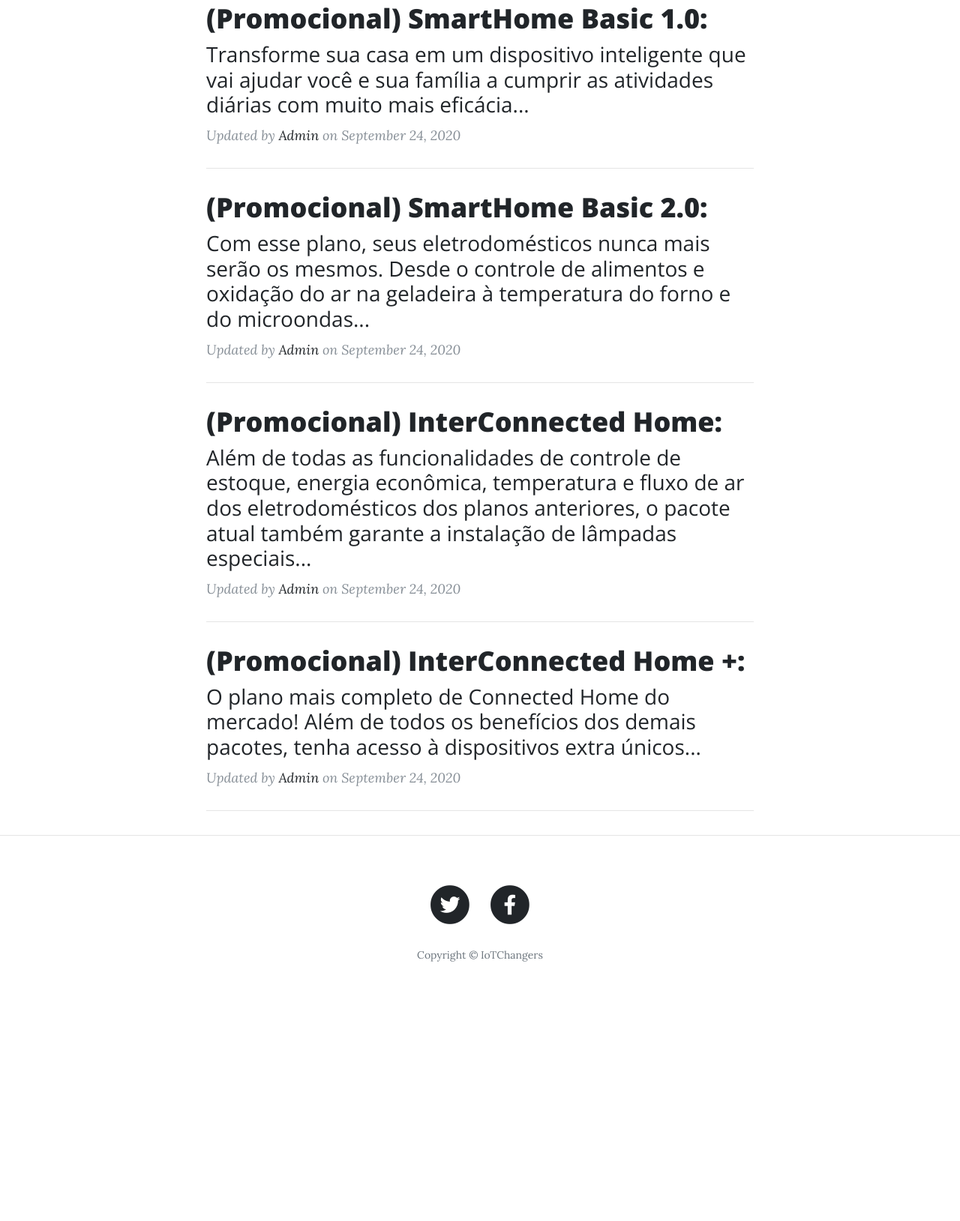
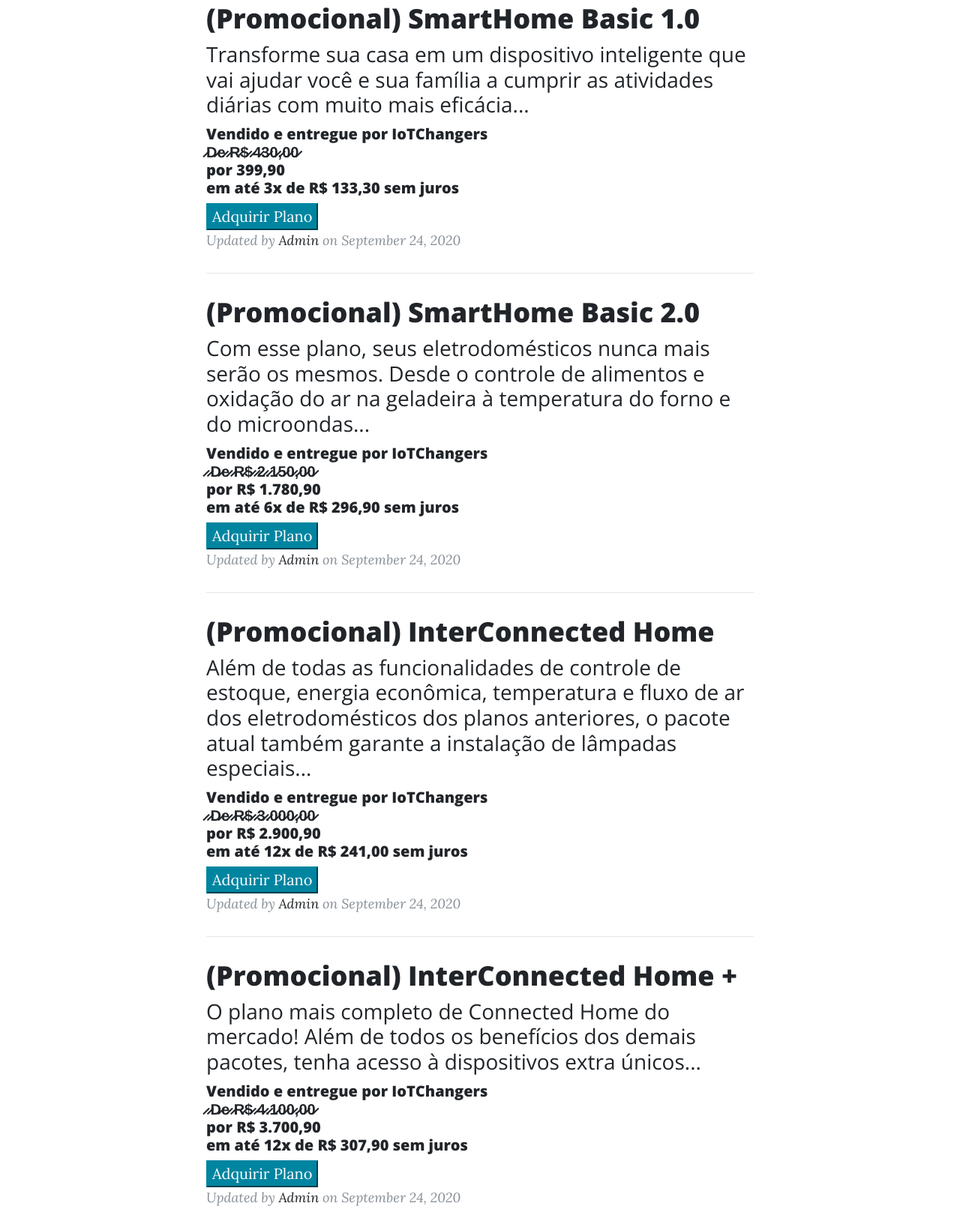
Before and after one commit to GCM-Projeto-Final/GCM-Projeto-Final.github.io, a website: page planos.html in a window 1280 px wide. Shown: the part 731-2360 px from the top of the page at 75% size. Before the commit the page ends 2081 px from the top, so only its background shows below. Drawn offline with nearby package versions, Linux system fonts and the light colour scheme; files whose address does not match are found by name.

Commit message:
Adicionando especificações de preço, descontos e parcelas para cada plano, na página de planos e nas específicas / Aprimorando textos

```diff
--- a/post.html
+++ b/planos.html
@@ -41,7 +41,7 @@
             <a class="nav-link" href="index.html">Início</a>
           </li>
           <li class="nav-item">
-            <a class="nav-link" href="post.html">Planos</a>
+            <a class="nav-link" href="planos.html">Planos</a>
           </li>
           <li class="nav-item">
             <a class="nav-link" href="contact.html">Entre em contato</a>
@@ -72,12 +72,19 @@
         <div class="post-preview">
           <a href="plano1.html">
             <h2 class="post-title">
-              (Promocional) SmartHome Basic 1.0:
+              (Promocional) SmartHome Basic 1.0
             </h2>
             <h3 class="post-subtitle">
               Transforme sua casa em um dispositivo inteligente que vai ajudar você e sua família a cumprir as atividades diárias com muito mais eficácia...
             </h3>
           </a>
+          <h5 class="post-meta2">
+            Vendido e entregue por <a href="#">IoTChangers</a><br>
+            ̷D̷e̷ ̷R̷$̷ ̷4̷3̷0̷,̷0̷0̷ <br>
+            por <b>399,90</b> <br>
+            em até 3x de R$ 133,30 sem juros
+          </h5>
+          <button class="btn-primary"> Adquirir Plano </button>
           <p class="post-meta">Updated by
             <a href="#">Admin</a>
             on September 24, 2020</p>
@@ -86,12 +93,19 @@
         <div class="post-preview">
           <a href="plano2.html">
             <h2 class="post-title">
-              (Promocional) SmartHome Basic 2.0:
+              (Promocional) SmartHome Basic 2.0
             </h2>
             <h3 class="post-subtitle">
               Com esse plano, seus eletrodomésticos nunca mais serão os mesmos. Desde o controle de alimentos e oxidação do ar na geladeira à temperatura do forno e do microondas...
             </h3>
           </a>
+          <h5 class="post-meta2">
+            Vendido e entregue por <a href="#">IoTChangers</a><br>
+            ̷ ̷D̷e̷ ̷R̷$̷ ̷2̷.̷1̷5̷0̷,̷0̷0̷<br>
+            por <b>R$ 1.780,90</b> <br>
+            em até 6x de R$ 296,90 sem juros
+          </h5>
+          <button class="btn-primary"> Adquirir Plano </button>
           <p class="post-meta">Updated by
             <a href="#">Admin</a>
             on September 24, 2020</p>
@@ -100,12 +114,19 @@
         <div class="post-preview">
           <a href="plano3.html">
             <h2 class="post-title">
-              (Promocional) InterConnected Home:
+              (Promocional) InterConnected Home
             </h2>
             <h3 class="post-subtitle">
               Além de todas as funcionalidades de controle de estoque, energia econômica, temperatura e fluxo de ar dos eletrodomésticos dos planos anteriores, o pacote atual também garante a instalação de lâmpadas especiais...
             </h3>
           </a>
+          <h5 class="post-meta2">
+            Vendido e entregue por <a href="#">IoTChangers</a><br>
+            ̷ ̷D̷e̷ ̷R̷$̷ ̷3̷.̷0̷0̷0̷,̷0̷0̷<br>
+            por <b>R$ 2.900,90</b> <br>
+            em até 12x de R$ 241,00 sem juros
+          </h5>
+          <button class="btn-primary"> Adquirir Plano </button>
           <p class="post-meta">Updated by
             <a href="#">Admin</a>
             on September 24, 2020</p>
@@ -114,12 +135,19 @@
         <div class="post-preview">
           <a href="plano4.html">
             <h2 class="post-title">
-              (Promocional) InterConnected Home +:
+              (Promocional) InterConnected Home +
             </h2>
             <h3 class="post-subtitle">
               O plano mais completo de Connected Home do mercado! Além de todos os benefícios dos demais pacotes, tenha acesso à dispositivos extra únicos...
             </h3>
           </a>
+          <h5 class="post-meta2">
+            Vendido e entregue por <a href="#">IoTChangers</a><br>
+            ̷ ̷D̷e̷ ̷R̷$̷ ̷4̷.̷1̷0̷0̷,̷0̷0̷<br>
+            por <b>R$ 3.700,90</b> <br>
+            em até 12x de R$ 307,90 sem juros
+          </h5>
+          <button class="btn-primary"> Adquirir Plano </button>
           <p class="post-meta">Updated by
             <a href="#">Admin</a>
             on September 24, 2020</p>
```
Also changed, not shown: contact.html (+1 -1 lines), index.html (+5 -5 lines), plano1.html (+9 -1 lines), plano2.html (+9 -1 lines), plano3.html (+9 -1 lines), plano4.html (+9 -1 lines).
